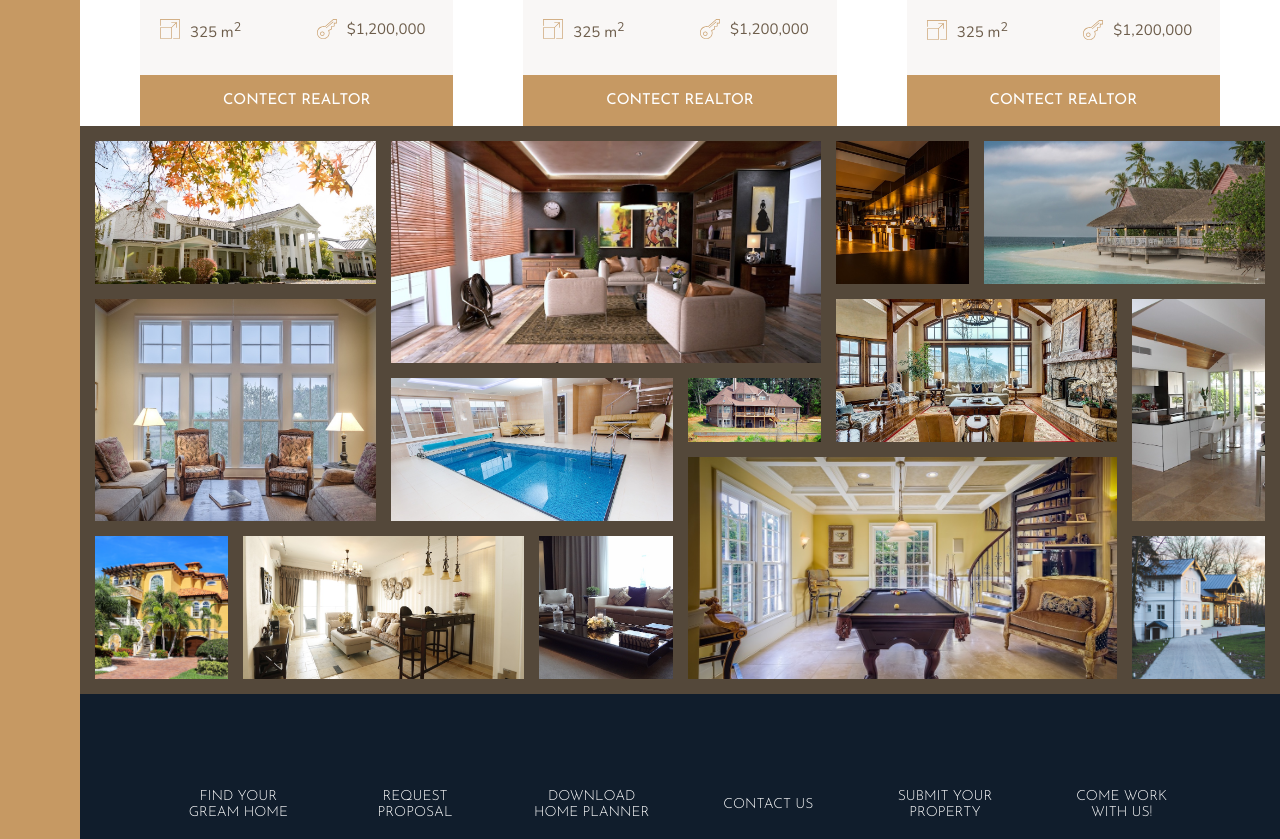
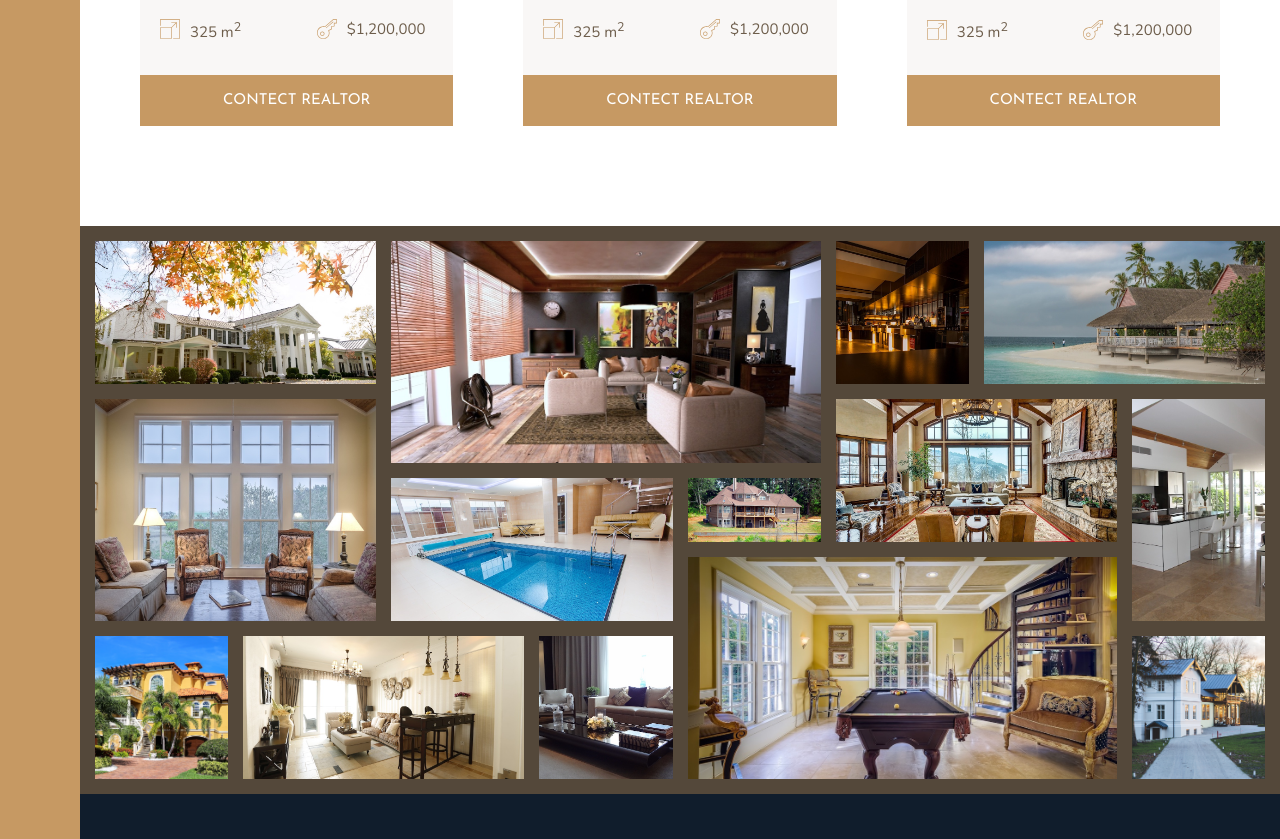
Before and after one commit to Liufat/udemy-nexter, a website: page index.html in a window 1280 px wide. Shown: the part 2640-3479 px from the top of the page. Drawn offline with nearby package versions, Linux system fonts and the light colour scheme; files that its build step writes are made by us from their sources.

Commit message:
[修正]gallery-margin-top太小的錯誤

```diff
--- a/sass/_gallery.scss
+++ b/sass/_gallery.scss
@@ -7,6 +7,7 @@
   grid-template-rows: repeat(7, 5vw);
   gap: 1.5rem;
   padding: 1.5rem;
+  margin-top: 10rem;
 
   &__item {
     &--1 {
```
